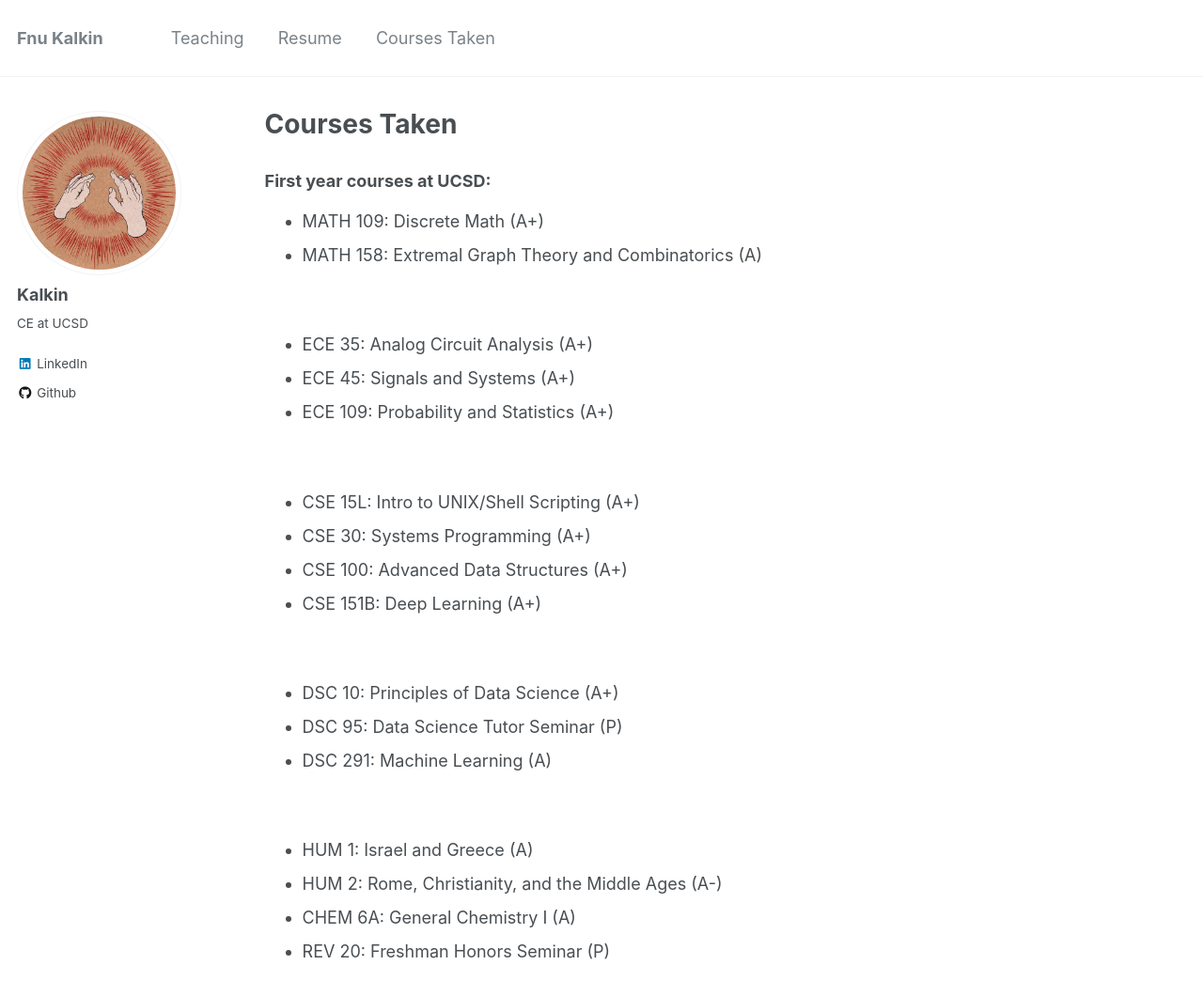
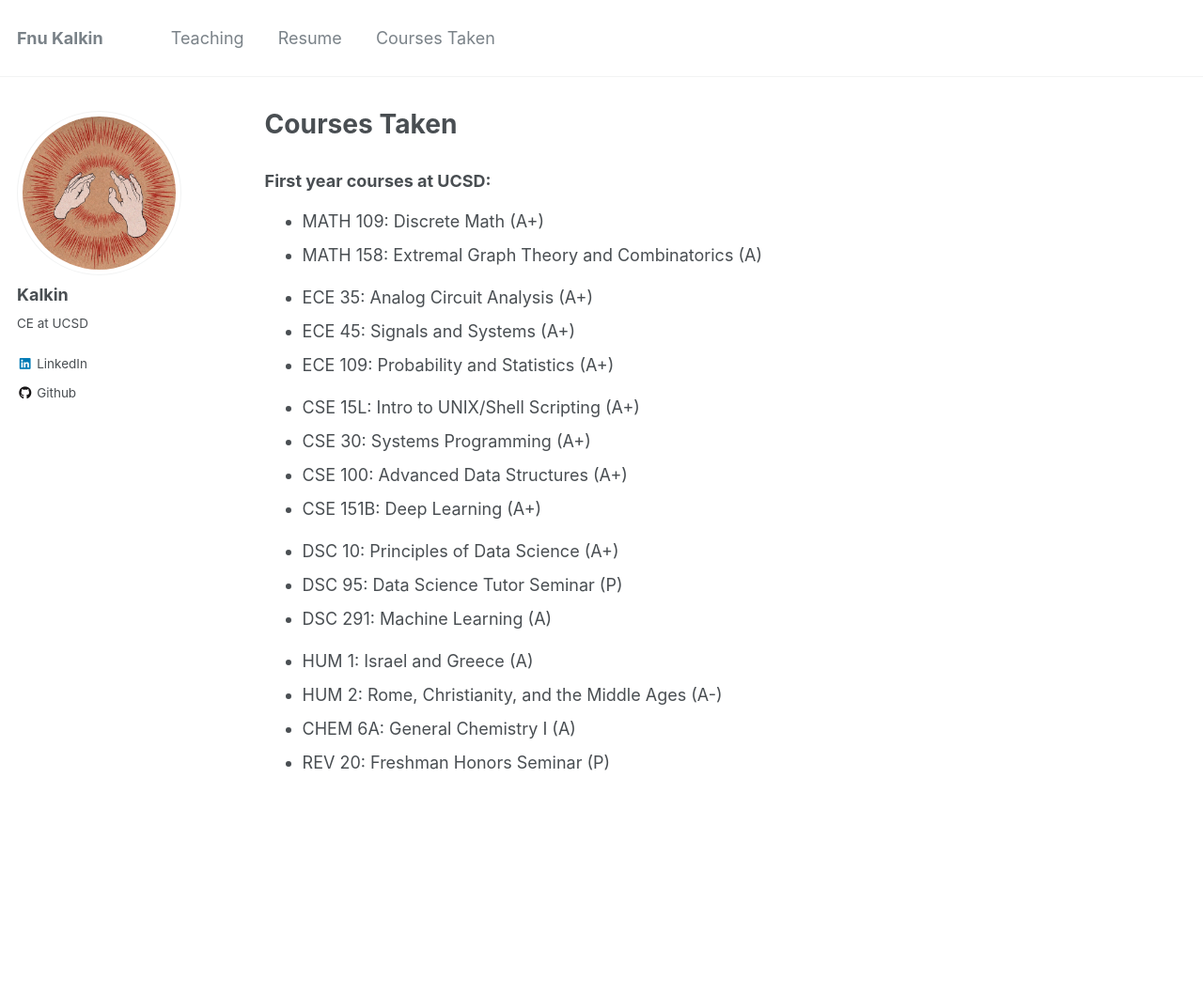
Before and after one commit to kalkulator413/kalkulator413.github.io, a Jekyll site: the page built from _pages/courses.md, in a window 1280 px wide and 1242 px high. Shown: the top 1060 px of the window at 94% size. Built offline with Jekyll 4.4.1, drawn with Linux system fonts in a browser that asks for light colours.

Commit message:
condense list

```diff
--- a/_pages/courses.md
+++ b/_pages/courses.md
@@ -10,26 +10,26 @@ author_profile: true
 - MATH 109: Discrete Math (A+)
 - MATH 158: Extremal Graph Theory and Combinatorics (A)
 
-<br>
+<!-- -->
 
 - ECE 35: Analog Circuit Analysis (A+)
 - ECE 45: Signals and Systems (A+)
 - ECE 109: Probability and Statistics (A+)
 
-<br>
+<!-- -->
 
 - CSE 15L: Intro to UNIX/Shell Scripting (A+)
 - CSE 30: Systems Programming (A+)
 - CSE 100: Advanced Data Structures (A+)
 - CSE 151B: Deep Learning (A+)
 
-<br>
+<!-- -->
 
 - DSC 10: Principles of Data Science (A+)
 - DSC 95: Data Science Tutor Seminar (P)
 - DSC 291: Machine Learning (A)
 
-<br>
+<!-- -->
 
 - HUM 1: Israel and Greece (A)
 - HUM 2: Rome, Christianity, and the Middle Ages (A-)
```
